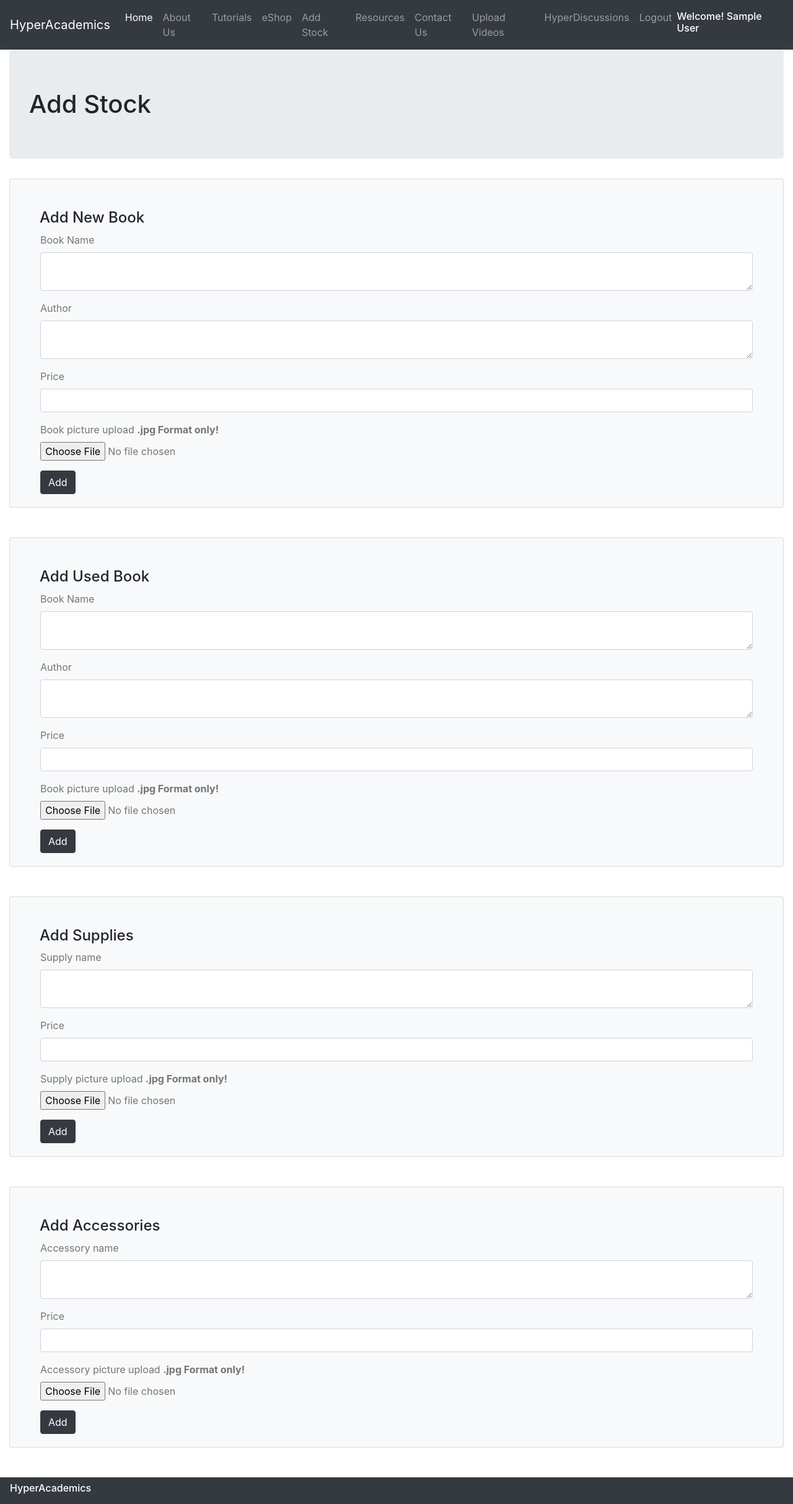
After one commit to davdbryson456/site, a Flask app: page /addstock/ in a window 1280 px wide. The commit adds this page. Shown: the whole page at 62% size. Run offline with Flask 2, Linux system fonts and the light colour scheme; a user stored in the database is signed in; tables that the repository leaves empty hold one stand-in row (values such as "Sample post"); some libraries are stand-ins or nearby versions.

```diff
--- a/app/forms.py
+++ b/app/forms.py
@@ -1,5 +1,5 @@
 from flask_wtf import Form
-from wtforms.fields import StringField, TextAreaField, PasswordField, HiddenField
+from wtforms.fields import StringField, TextAreaField, PasswordField, HiddenField, IntegerField
 from wtforms.validators import DataRequired, Email, EqualTo
 from flask_wtf.file import FileField, FileAllowed, FileRequired
 
@@ -40,7 +40,48 @@ class _Post(Form):
     content = TextAreaField('Content', validators=[DataRequired()])
     picture = FileField('Pictures must be in .jpg format', validators=[FileAllowed(['jpg'], 'Pictures only!')])
 
+
 class _Comment(Form):
 
     body = TextAreaField('Comment', validators=[DataRequired()])
     post_id = HiddenField()
+
+
+
+class Add_newbook(Form):
+
+    bookname = TextAreaField('Book name', validators=[DataRequired()])
+    author = TextAreaField('Author', validators=[DataRequired()])
+    price = IntegerField('price', validators=[DataRequired()])
+    picture = FileField('Pictures must be in .jpg format', validators=[FileAllowed(['jpg'], 'Pictures only!')])
+
+
+
+class Add_usedbook(Form):
+
+    ubookname = TextAreaField('Book name', validators=[DataRequired()])
+    uauthor = TextAreaField('Author', validators=[DataRequired()])
+    uprice = IntegerField('price', validators=[DataRequired()])
+    upicture = FileField('Pictures must be in .jpg format', validators=[FileAllowed(['jpg'], 'Pictures only!')])
+
+
+
+class Add_supplies(Form):
+
+    supplyname = TextAreaField('Supply name', validators=[DataRequired()])
+    price = IntegerField('price', validators=[DataRequired()])
+    picture = FileField('Pictures must be in .jpg format', validators=[FileAllowed(['jpg'], 'Pictures only!')])
+
+
+
+class Add_accessories(Form):
+
+    accname = TextAreaField('Accessory name', validators=[DataRequired()])
+    price = IntegerField('price', validators=[DataRequired()])
+    picture = FileField('Pictures must be in .jpg format', validators=[FileAllowed(['jpg'], 'Pictures only!')])
+
+
+class addtocart(Form):
+
+    item_name = HiddenField()
+    item_price = HiddenField()
--- /dev/null
+++ b/app/templates/addstock.html
@@ -0,0 +1,171 @@
+{% extends "base.html" %}
+
+
+{% block main %}
+
+<h1 class="jumbotron">Add Stock</h1>
+
+
+<div class="card bg-light">
+
+ <div class="card-body px-lg-5 pt-5">
+
+
+    <h4>Add New Book</h4>
+
+    <form action="{{ url_for('addstock') }}" method="post" class="border border-light p-6" style="color: #757575;" enctype="multipart/form-data">
+
+        <div class="form-group">
+            <label for="exampleInputEmail1">Book Name</label>
+            {{ Nbook.bookname(class="form-control") }}
+        </div>
+
+
+        <div class="form-group">
+            <label for="exampleInputEmail1">Author</label>
+            {{ Nbook.author(class="form-control") }}
+        </div>
+
+
+        <div class="form-group">
+            <label for="exampleInputEmail1">Price</label>
+            {{ Nbook.price(class="form-control") }}
+        </div>
+
+
+        <div class="form-group">
+            <label for="exampleInputPassword1">Book picture upload <strong>.jpg Format only!</strong></label> <br>
+            {{ Nbook.picture}}
+        </div>
+
+
+        {{ Nbook.csrf_token }}
+
+        <button type="submit" class="btn btn-dark">Add</button>
+
+    </form>
+
+    </div>
+</div>
+
+<br>
+<br>
+
+<div class="card bg-light">
+
+ <div class="card-body px-lg-5 pt-5">
+
+    <h4>Add Used Book</h4>
+
+    <form action="{{ url_for('addstock') }}" method="post" class="border border-light p-6" style="color: #757575;" enctype="multipart/form-data">
+
+        <div class="form-group">
+            <label for="exampleInputEmail1">Book Name</label>
+            {{ Ubook.ubookname(class="form-control") }}
+        </div>
+
+
+        <div class="form-group">
+            <label for="exampleInputEmail1">Author</label>
+            {{ Ubook.uauthor(class="form-control") }}
+        </div>
+
+
+        <div class="form-group">
+            <label for="exampleInputEmail1">Price</label>
+            {{ Ubook.uprice(class="form-control") }}
+        </div>
+
+
+        <div class="form-group">
+            <label for="exampleInputPassword1">Book picture upload <strong>.jpg Format only!</strong></label> <br>
+            {{ Ubook.upicture}}
+        </div>
+
+         {{ Ubook.csrf_token }}
+
+        <button type="submit" class="btn btn-dark">Add</button>
+    </form>
+
+    </div>
+</div>
+
+<br>
+<br>
+
+<div class="card bg-light">
+
+ <div class="card-body px-lg-5 pt-5">
+
+    <h4>Add Supplies</h4>
+
+    <form action="{{ url_for('addstock') }}" method="post" class="border border-light p-6" style="color: #757575;" enctype="multipart/form-data">
+
+        <div class="form-group">
+            <label for="exampleInputEmail1">Supply name</label>
+            {{ supply.supplyname(class="form-control") }}
+        </div>
+
+
+
+        <div class="form-group">
+            <label for="exampleInputEmail1">Price</label>
+            {{ supply.price(class="form-control") }}
+        </div>
+
+
+        <div class="form-group">
+            <label for="exampleInputPassword1">Supply picture upload <strong>.jpg Format only!</strong></label> <br>
+            {{ supply.picture}}
+        </div>
+
+         {{ supply.csrf_token }}
+
+        <button type="submit" class="btn btn-dark">Add</button>
+    </form>
+
+    </div>
+</div>
+
+<br>
+<br>
+
+<div class="card bg-light">
+
+ <div class="card-body px-lg-5 pt-5">
+
+
+    <h4>Add Accessories</h4>
+
+    <form action="{{ url_for('addstock') }}" method="post" class="border border-light p-6" style="color: #757575;" enctype="multipart/form-data">
+
+        <div class="form-group">
+            <label for="exampleInputEmail1">Accessory name</label>
+            {{ acc.accname(class="form-control") }}
+        </div>
+
+
+
+        <div class="form-group">
+            <label for="exampleInputEmail1">Price</label>
+            {{ acc.price(class="form-control") }}
+        </div>
+
+
+        <div class="form-group">
+            <label for="exampleInputPassword1">Accessory picture upload <strong>.jpg Format only!</strong></label> <br>
+            {{ acc.picture}}
+        </div>
+
+         {{ acc.csrf_token }}
+
+        <button type="submit" class="btn btn-dark">Add</button>
+    </form>
+
+    </div>
+</div>
+
+<br>
+<br>
+
+{% endblock %}
--- a/app/templates/header.html
+++ b/app/templates/header.html
@@ -25,6 +25,11 @@
             <a class="nav-link" href="{{ url_for('eShop') }}">eShop</a>
         </li>
 
+         {% if current_user.is_admin %}
+            <li class="nav-item">
+            <a class="nav-link" href="{{ url_for('addstock') }}">Add Stock</a>
+         {% else %}
+         {% endif %}
 
         <li class="nav-item">
             <a class="nav-link" href="{{ url_for('resources') }}">Resources</a>
--- a/app/templates/hyperdiscussons.html
+++ b/app/templates/hyperdiscussons.html
@@ -65,7 +65,7 @@
             <p>{{ a.content }}</p>
 
             {% if a.photopath %}
-                <img src="{{ url_for('static',filename= "photos/" + a.photopath ) }}"  class="img-fluid" alt="" height="420" width="620">
+                <img src="{{ url_for('static',filename= "post_photos/" + a.photopath ) }}"  class="img-fluid" alt="" height="420" width="620">
                 <br>
             {% else %}
 
--- a/app/views.py
+++ b/app/views.py
@@ -3,7 +3,7 @@ from app import app, db
 from flask import render_template, url_for, flash, redirect, request, abort, session
 from app import mail
 from flask_mail import Message
-from app.forms import Signup, contactform, Login, Uploadvids, _Post, _Comment
+from app.forms import Signup, contactform, Login, Uploadvids, _Post, _Comment, Add_newbook, Add_usedbook, Add_supplies, Add_accessories, addtocart
 from .models import Users, Post, Comment, NewBook, UsedBook, Supplies, Accessories, Orders
 from sqlalchemy.exc import IntegrityError
 from flask_login import login_user, logout_user, current_user, login_required,UserMixin
@@ -14,6 +14,7 @@ from werkzeug.security import check_password_hash
 from werkzeug.utils import secure_filename
 from datetime import timedelta
 from time import ctime
+
 
 APP_ROOT = os.path.dirname(os.path.abspath(__file__))
 
@@ -60,7 +61,7 @@ def hyperdiscussons():
 
         if is_filled(post.picture.data) == True:
 
-            target = os.path.join(APP_ROOT, 'static/photos/')
+            target = os.path.join(APP_ROOT, 'static/post_photos/')
 
             if not os.path.isdir(target):
                 os.mkdir(target)
@@ -144,11 +145,134 @@ def eShop():
     supplies = get_supplies()
     accessories = get_accessories()
 
+    item = addtocart()  # add to cart form
+    cart = [] #expound on this!
+    if request.method == 'POST' and item.validate_on_submit(): #this is for the add to cart button
+
+
+        cart.append((item.item_name.data, item.item_price.data)) # erases list every function call
+
+        print(cart)
+
+    return render_template('eShop.html', newbooks=newbooks, usedbooks=usedbooks, supplies=supplies, accessories=accessories, item=item)
 
 
 
 
-    return render_template('eShop.html', newbooks=newbooks, usedbooks=usedbooks, supplies=supplies, accessories=accessories)
+@app.route('/addstock/', methods=["GET", "POST"])
+@login_required
+def addstock():
+
+    if current_user.is_admin:
+
+        Nbook = Add_newbook()
+        Ubook = Add_usedbook()
+        supply = Add_supplies()
+        acc = Add_accessories()
+
+        if request.method == 'POST' and Nbook.validate_on_submit():
+
+            bname = Nbook.bookname.data
+            bauthor = Nbook.author.data
+            bprice = Nbook.price.data
+            npicture = Nbook.picture.data
+            npicture_name = npicture.filename
+            stock_status = "In Stock"
+
+            target = os.path.join(APP_ROOT, 'static/newbook_pics/')
+
+            if not os.path.isdir(target):
+                os.mkdir(target)
+
+            npicture.save("/".join([target, npicture_name]))
+
+            new_book = NewBook(bname, bauthor, bprice, npicture_name, stock_status)
+
+            db.session.add(new_book)
+            db.session.commit()
+            flash('Stock Added!', 'success')
+            return redirect(url_for('addstock'))
+
+
+
+
+        if request.method == 'POST' and Ubook.validate_on_submit():
+
+            cname = Ubook.ubookname.data
+            cauthor = Ubook.uauthor.data
+            cprice = Ubook.uprice.data
+            cpicture = Ubook.upicture.data
+            cpicture_name = cpicture.filename
+            stock_status = "In Stock"
+
+            target = os.path.join(APP_ROOT, 'static/usedbook_pics/')
+
+            if not os.path.isdir(target):
+                os.mkdir(target)
+
+            cpicture.save("/".join([target, cpicture_name]))
+
+            used_book = UsedBook(cname, cauthor, cprice, cpicture_name, stock_status)
+
+            db.session.add(used_book)
+            db.session.commit()
+            flash('Stock Added!', 'success')
+            return redirect(url_for('addstock'))
+
+
+
+        if request.method == 'POST' and supply.validate_on_submit():
+
+            sname = supply.supplyname.data
+            sprice = supply.price.data
+            stock_status = "In Stock"
+            spicture = supply.picture.data
+            spicture_name = spicture.filename
+
+            target = os.path.join(APP_ROOT, 'static/supplies_pics/')
+
+            if not os.path.isdir(target):
+                os.mkdir(target)
+
+            spicture.save("/".join([target, spicture_name]))
+
+            new_supply = Supplies(sname, sprice, spicture_name, stock_status)
+
+            db.session.add(new_supply)
+            db.session.commit()
+            flash('Stock Added!', 'success')
+            return redirect(url_for('addstock'))
+
+
+        if request.method == 'POST' and acc.validate_on_submit():
+
+            ename = acc.accname.data
+            eprice = acc.price.data
+            stock_status = "In Stock"
+            epicture = acc.picture.data
+            epicture_name = epicture.filename
+
+            target = os.path.join(APP_ROOT, 'static/accessory_pics/')
+
+            if not os.path.isdir(target):
+                os.mkdir(target)
+
+            epicture.save("/".join([target, epicture_name]))
+
+            new_accessory = Accessories(ename, eprice, epicture_name, stock_status)
+
+            db.session.add(new_accessory)
+            db.session.commit()
+            flash('Stock Added!', 'success')
+            return redirect(url_for('addstock'))
+
+
+
+        return render_template('addstock.html', Nbook=Nbook, Ubook=Ubook, supply=supply, acc=acc)
+
+    else:
+
+        return redirect(url_for('home'))
 
 
 
@@ -221,8 +345,6 @@ def contactus():
             return redirect(url_for('home'))
 
     return render_template('contactus.html', contact=contact)
-
-
 
 
 
```
Also changed, not shown: app/models.py (+12 -12 lines), app/templates/eShop.html (+19 -8 lines), migrations/versions/67f19804d4b8_.py (added, +36 -0 lines), app/static/accessory_pics/25fa56467beb81a44aaa128f62eaa549.jpg (added), app/static/newbook_pics/20170825_212738.jpg (renamed from app/static/photos/20170825_212738.jpg), app/static/newbook_pics/25fa56467beb81a44aaa128f62eaa549.jpg (renamed from app/static/photos/25fa56467beb81a44aaa128f62eaa549.jpg), app/static/supplies_pics/25fa56467beb81a44aaa128f62eaa549.jpg (added), app/static/usedbook_pics/66836688_10214137443246633_3846463227286257664_o.jpg (added), 1 other file.
